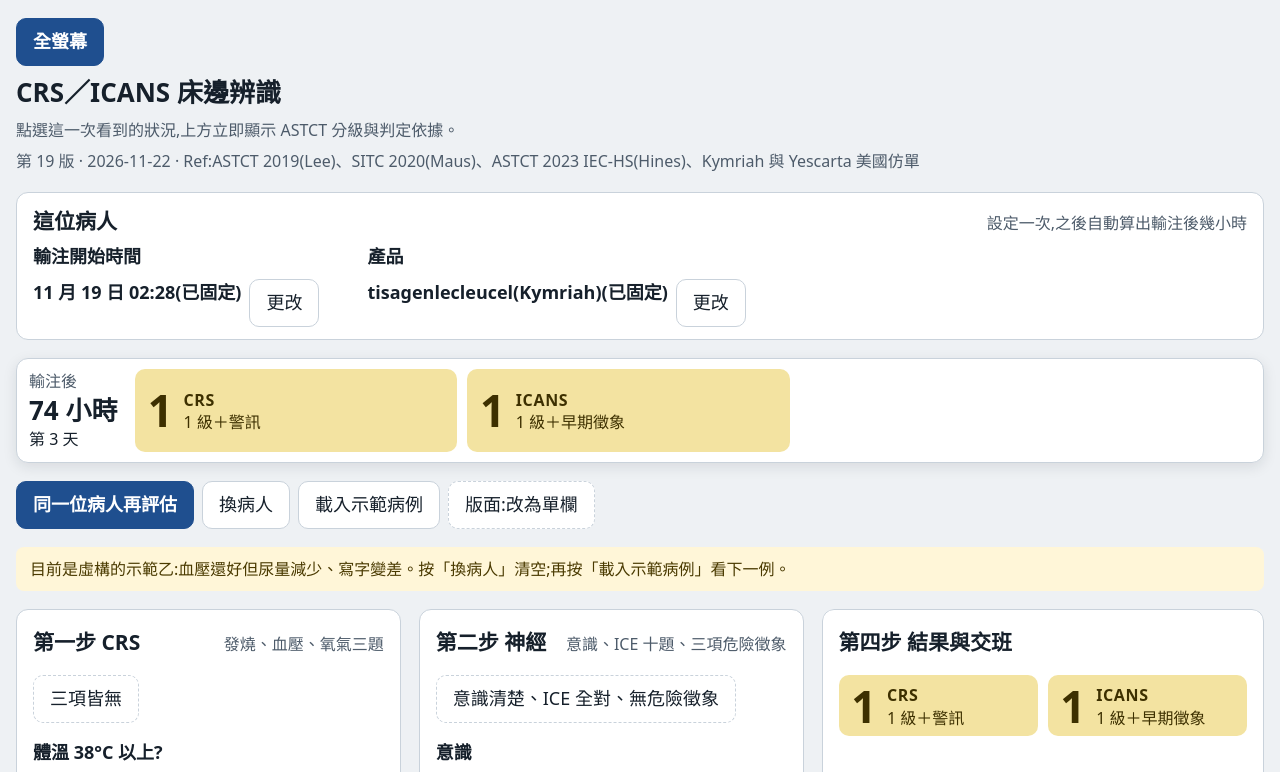
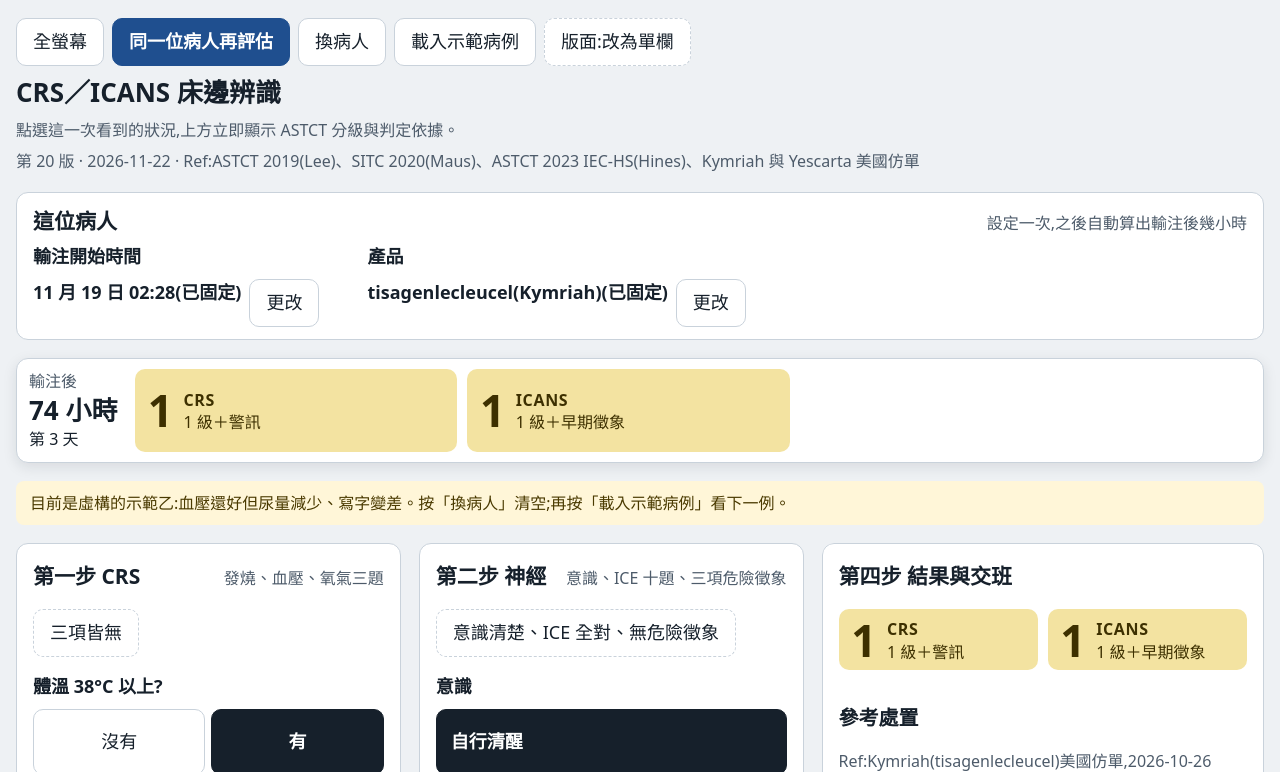
Before and after one commit to jnynlin/crs-icans-copilot, a plain HTML site: page index.html in a window 1280 px wide. Both pictures are taken after a click on the button "全螢幕". Shown: the top 772 px of the page. Drawn offline with Linux system fonts and the light colour scheme.

Commit message:
v20: toolbar at top, exit-fullscreen button, first-tap fullscreen when embedded
Co-Authored-By: Claude Fable 5.2 <noreply@anthropic.com>

```diff
--- a/index.html
+++ b/index.html
@@ -33,7 +33,8 @@ body::before{content:"";position:fixed;inset:0 0 auto;height:env(safe-area-inset
 .cols{display:flex;flex-direction:column;gap:18px}
 .col{display:flex;flex-direction:column;gap:18px;min-width:0}
 #btnLay{display:none}
-#fsRow{align-items:center}
+#tools{align-items:center}
+#btnFsX{min-height:40px;padding:4px 12px;margin-top:4px;font-size:16px;border-color:var(--ink)}
 @media (min-width:1100px){
   #btnLay{display:inline-block}
   .wrap.w3{max-width:1640px}
@@ -131,10 +132,17 @@ details ul{margin:6px 0;padding-left:1.2em} details li{margin:4px 0}
 
 <div class="wrap" id="wrap">
 <header class="top">
-  <div class="btns" id="fsRow" hidden><button id="btnFs" class="main">全螢幕</button><span class="why" id="fsMsg" aria-live="polite"></span></div>
+  <div class="btns" id="tools">
+    <button id="btnFs" hidden>全螢幕</button>
+    <button id="btnNew" class="main">同一位病人再評估</button>
+    <button id="btnNext">換病人</button>
+    <button id="btnDemo">載入示範病例</button>
+    <button id="btnLay" class="quick"></button>
+    <span class="why" id="fsMsg" aria-live="polite"></span>
+  </div>
   <h1>CRS／ICANS 床邊辨識</h1>
   <p class="sub">點選這一次看到的狀況,上方立即顯示 ASTCT 分級與判定依據。</p>
-  <p class="sub" id="protoNote">第 19 版 · 2026-11-22 · Ref:ASTCT 2019(Lee)、SITC 2020(Maus)、ASTCT 2023 IEC-HS(Hines)、Kymriah 與 Yescarta 美國仿單</p>
+  <p class="sub" id="protoNote">第 20 版 · 2026-11-22 · Ref:ASTCT 2019(Lee)、SITC 2020(Maus)、ASTCT 2023 IEC-HS(Hines)、Kymriah 與 Yescarta 美國仿單</p>
 </header>
 
 <section id="secPt">
@@ -147,18 +155,12 @@ details ul{margin:6px 0;padding-left:1.2em} details li{margin:4px 0}
 </section>
 
 <div class="bar" aria-live="polite">
-  <div class="day"><span class="dl">輸注後</span><span class="dv" id="elH">–</span><span class="dd" id="elD">未設定時間</span></div>
+  <div class="day"><span class="dl">輸注後</span><span class="dv" id="elH">–</span><span class="dd" id="elD">未設定時間</span><button id="btnFsX" hidden>離開全螢幕</button></div>
   <div class="res" id="rCRS" data-g="?"><div class="n" id="rCRSn">–</div><div class="t"><span class="k">CRS</span><span class="w" id="rCRSw">尚未完成</span></div></div>
   <div class="res" id="rICA" data-g="?"><div class="n" id="rICAn">–</div><div class="t"><span class="k">ICANS</span><span class="w" id="rICAw">尚未完成</span></div></div>
   <div class="res wide" id="rHS" data-g="!" hidden><div class="n">!</div><div class="t"><span class="k">HLH 樣症候群</span><span class="w" id="rHSw"></span></div></div>
 </div>
 
-<div class="btns">
-  <button id="btnNew" class="main">同一位病人再評估</button>
-  <button id="btnNext">換病人</button>
-  <button id="btnDemo">載入示範病例</button>
-  <button id="btnLay" class="quick"></button>
-</div>
 <div class="cf" id="cf" hidden><span id="cfT"></span><button id="cfY" class="main">確定</button><button id="cfN">取消</button></div>
 <div class="note" id="demoNote" hidden></div>
 
@@ -632,15 +634,17 @@ if(typeof document!=='undefined')(function(){
     try{document.documentElement.style.setProperty('--barh',Math.round(document.querySelector('.bar').getBoundingClientRect().height)+'px')}catch(e){}}
   $('btnLay').onclick=function(){lay=lay!=='1'?'1':'3';try{localStorage.setItem(LK,lay)}catch(e){}applyLay()};
   window.addEventListener('resize',applyLay);
-  var fsOK=!!(document.fullscreenEnabled&&document.documentElement.requestFullscreen);
-  $('fsRow').hidden=!fsOK;
-  $('btnFs').onclick=function(){
-    $('fsMsg').textContent='';
-    if(document.fullscreenElement){document.exitFullscreen();return}
-    var pr;try{pr=document.documentElement.requestFullscreen()}catch(e){pr=null}
-    var no=function(){$('fsMsg').textContent='這個位置不允許全螢幕。'};
-    if(pr&&pr.then)pr.then(function(){},no);else if(!pr)no()};
-  document.addEventListener('fullscreenchange',function(){$('btnFs').textContent=document.fullscreenElement?'結束全螢幕':'全螢幕';applyLay()});
+  var fsOK=!!(document.fullscreenEnabled&&document.documentElement.requestFullscreen),framed=false,fsAuto=false;
+  try{framed=window.top!==window.self}catch(e){framed=true}
+  $('btnFs').hidden=!fsOK;
+  function fsEnter(quiet){var pr;try{pr=document.documentElement.requestFullscreen()}catch(e){pr=null}
+    var no=function(){if(!quiet)$('fsMsg').textContent='這個位置不允許全螢幕。'};
+    if(pr&&pr.then)pr.then(function(){},no);else if(!pr)no()}
+  function fsToggle(){fsAuto=true;$('fsMsg').textContent='';if(document.fullscreenElement)document.exitFullscreen();else fsEnter(false)}
+  $('btnFs').onclick=fsToggle;$('btnFsX').onclick=fsToggle;
+  // 內嵌在其他頁面時:瀏覽器不允許一載入就全螢幕,所以在第一次點選工具時自動進入(只做一次)
+  if(framed&&fsOK)document.addEventListener('pointerdown',function(){if(fsAuto)return;fsAuto=true;if(!document.fullscreenElement)fsEnter(true)},true);
+  document.addEventListener('fullscreenchange',function(){var on=!!document.fullscreenElement;$('btnFs').textContent=on?'離開全螢幕':'全螢幕';$('btnFsX').hidden=!on;applyLay()});
   if(!load()||isDemo){demoLoad(1);isDemo=true;H=[]}
   sync();render();applyLay();
 })();
```
Also changed, not shown: 1 other file.
